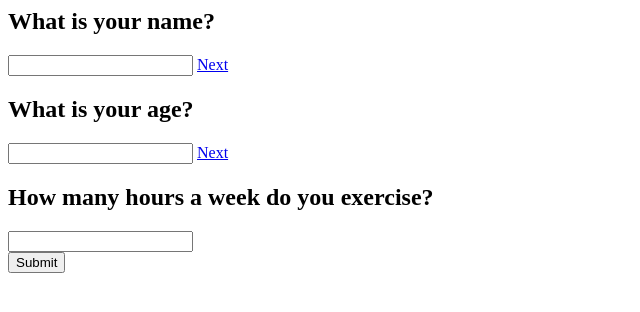
After one commit to MoizAhmedd/Snoozio, a Django app: page /survey/ in a window 1280 px wide. The commit adds this page. Shown: the top 312 px of the page, without its empty margins (0-640 px from the left). Run offline with Django 3.2, Linux system fonts and the light colour scheme.

Commit message:
Survey Form Added, Model Created

```diff
--- a/SnoozioApp/admin.py
+++ b/SnoozioApp/admin.py
@@ -1,5 +1,6 @@
 from django.contrib import admin
-from .models import Profile
+from .models import Profile,Survey
 
 # Register your models here.
 admin.site.register(Profile)
+admin.site.register(Survey)
--- a/SnoozioApp/models.py
+++ b/SnoozioApp/models.py
@@ -1,5 +1,17 @@
 from django.db import models
 from django.contrib.auth.models import User
+from django.urls import reverse
 # Create your models here.
 class Profile(models.Model):
     name = models.TextField()
+
+class Survey(models.Model):
+    name = models.CharField(max_length = 50,help_text = "What is your name?",blank=True)
+    age = models.IntegerField()
+    exercise = models.IntegerField(help_text = 'How Many Hours a week do you exercise?')
+
+    def __str__(self):
+        return self.name
+
+    def get_absolute_url(self):
+        return reverse('home')
--- a/SnoozioApp/urls.py
+++ b/SnoozioApp/urls.py
@@ -3,4 +3,5 @@ from . import views
 
 urlpatterns = [
     path('',views.HomePageView.as_view(),name = 'home'),
+    path('survey/',views.SurveyView.as_view(),name = 'survey')
 ]
--- a/SnoozioApp/views.py
+++ b/SnoozioApp/views.py
@@ -1,7 +1,13 @@
 from django.shortcuts import render
 from django.views.generic import ListView
-from .models import Profile
+from django.views.generic.edit import CreateView
+from .models import Profile,Survey
 # Create your views here.
 class HomePageView(ListView):
     model = Profile
     template_name = 'index.html'
+
+class SurveyView(CreateView):
+    model = Survey
+    template_name = 'survey.html'
+    fields = '__all__'
--- a/templates/index.html
+++ b/templates/index.html
@@ -1,2 +1,4 @@
 <h1>Snoozio</h1>
 <h3> Get the sleep you need! </h3>
+
+<a href = "{% url 'survey' %}">Get Started</a>
--- /dev/null
+++ b/templates/survey.html
@@ -0,0 +1,26 @@
+
+
+<form method = "post">
+  {%csrf_token%}
+
+  <section id = "name">
+    <h2>What is your name?</h2>
+  {{form.name}}
+  <a href = "#age">Next</a>
+  </section>
+
+  <section id = "age">
+    <h2> What is your age? </h2>
+    {{form.age}}
+  <a href = "#exercise">Next</a>
+  </section>
+
+  <section id = "exercise">
+    <h2> How many hours a week do you exercise? </h2>
+    {{form.exercise}}
+  </section>
+
+
+<button type = "submit">Submit</button>
+
+</form>
```
Also changed, not shown: SnoozioApp/migrations/0002_survey.py (added), SnoozioApp/migrations/0003_auto_20190209_1612.py (added), db.sqlite3.
